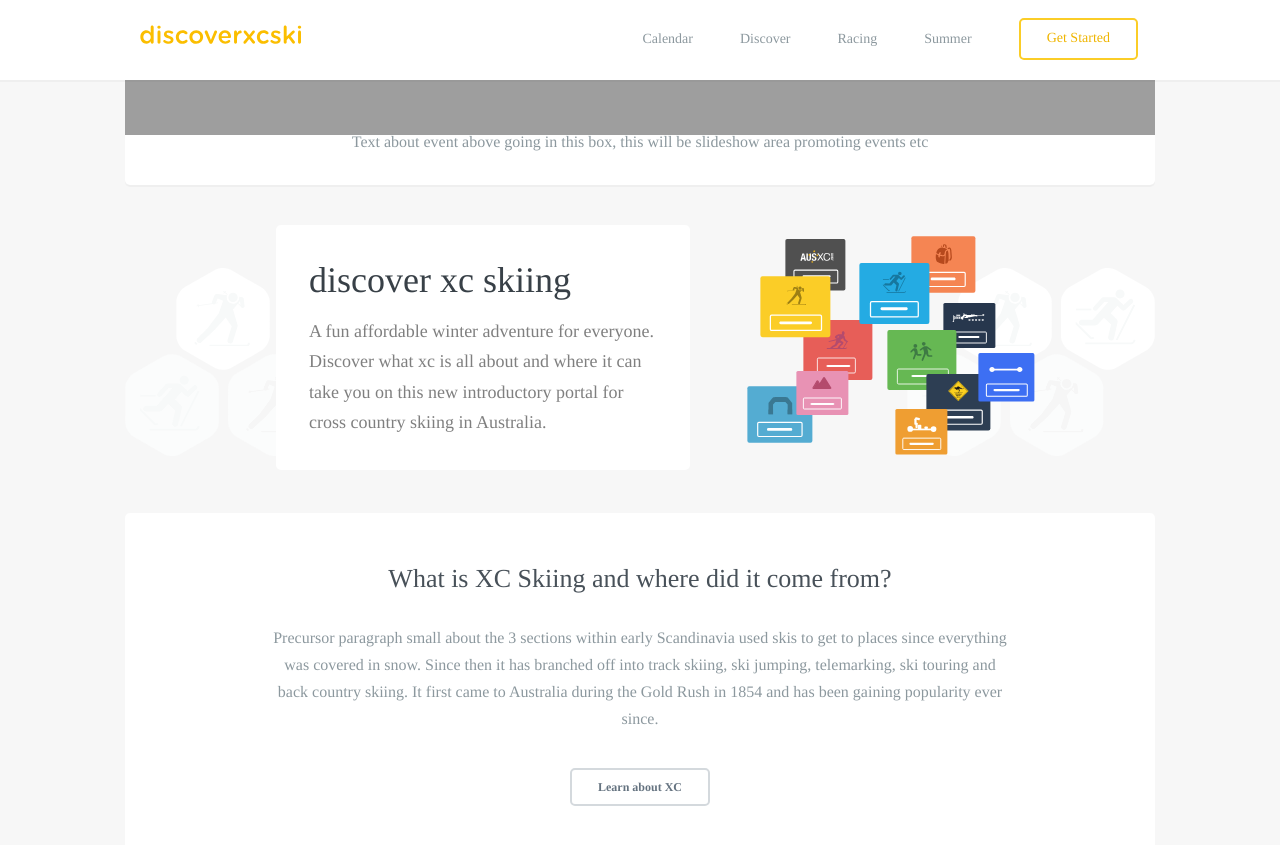
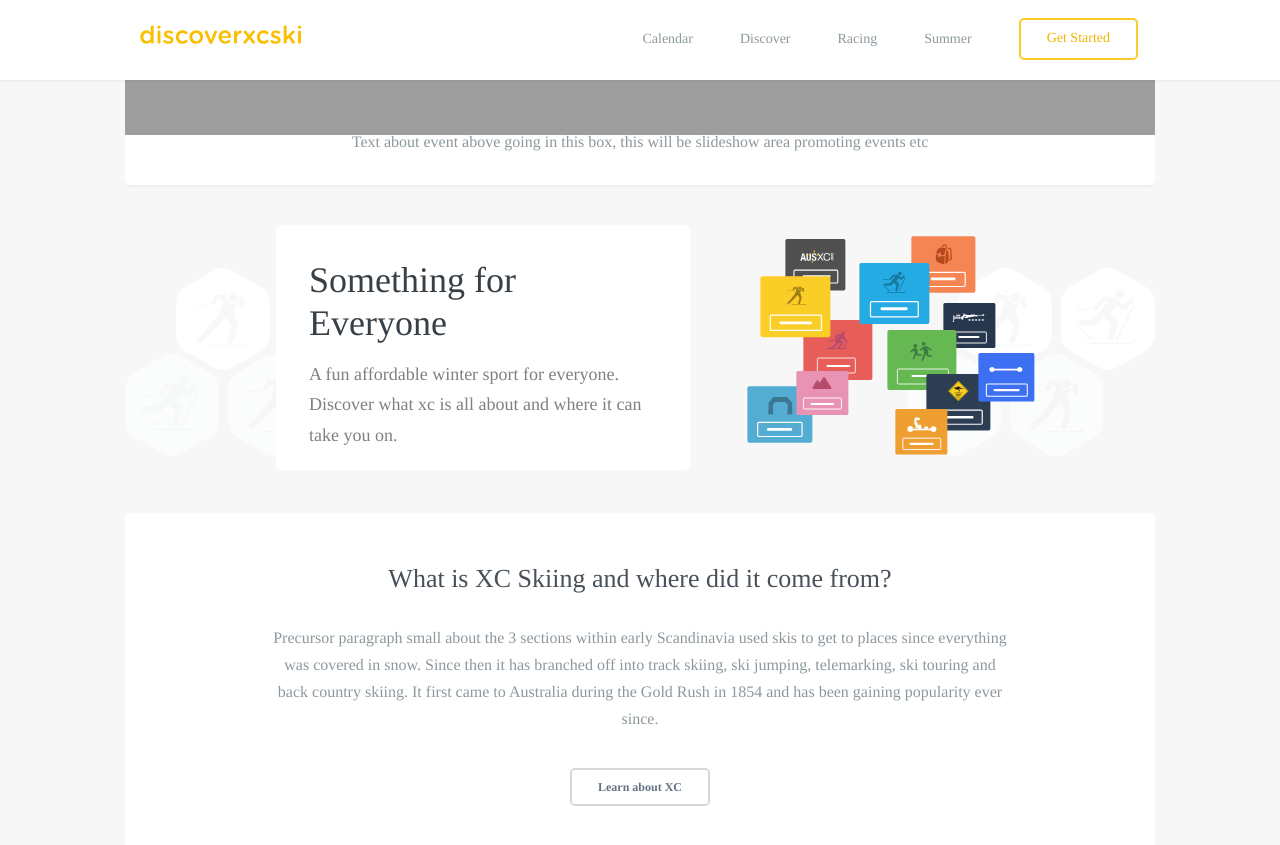
Before and after one commit to robcatto/robcatto.github.io, a Jekyll site: the page index.html, which Jekyll copies as it is, in a window 1280 px wide and 900 px high, scrolled down 718 px. Shown: the top 845 px of the window. Built offline with Jekyll 4.4.1, drawn with Linux system fonts in a browser that asks for light colours; some web fonts are replaced; Markdown is read by kramdown in place of the engine named in the settings.

Commit message:
Update index.html

```diff
--- a/index.html
+++ b/index.html
@@ -149,8 +149,8 @@
                                                 max-height: 245px;
                                                 z-index: 9001">
 
-                                                <h1 class="welcome__card">discover xc skiing</h1>
-                                                <p class="welcome__card--p">A fun affordable winter adventure for everyone.  Discover what xc is all about and where it can take you on this new introductory portal for cross country skiing in Australia.</p>
+                                                <h1 class="welcome__card">Something for Everyone</h1>
+                                                <p class="welcome__card--p">A fun affordable winter sport for everyone.  Discover what xc is all about and where it can take you on.</p>
 
 
 
```
